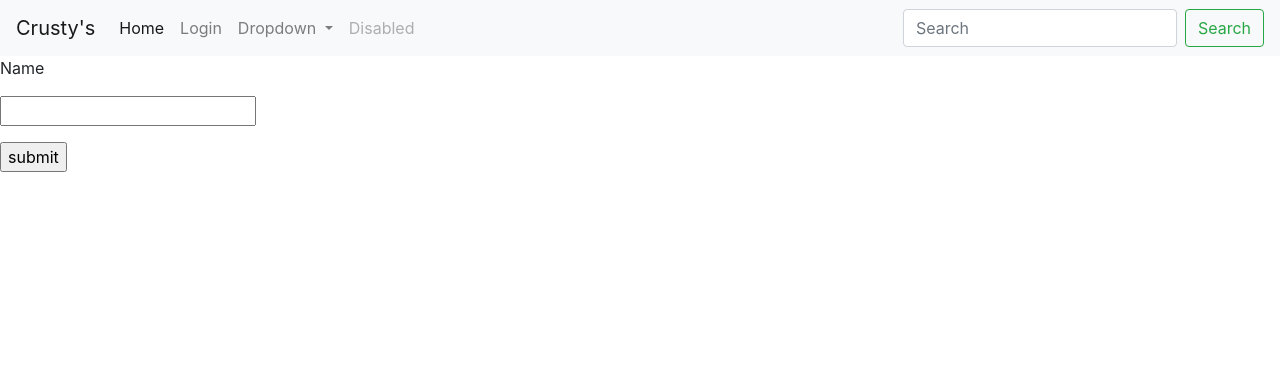
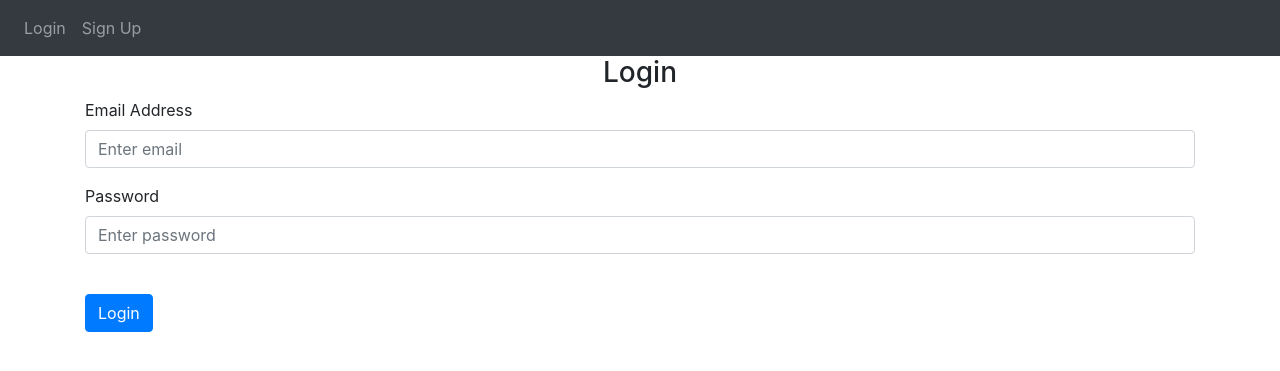
Before and after one commit to CrustyCrusader/WebsiteProject, a Flask app: page /login in a window 1280 px wide. Shown: the top 371 px of the page. Run offline with Flask 2, Linux system fonts and the light colour scheme; some libraries are stand-ins or nearby versions.

Commit message:
updated files from tutorial

```diff
--- a/main.py
+++ b/main.py
@@ -1,6 +1,6 @@
 from  website import create_app
 from flask import Flask
-
+from flask_sqlalchemy import SQLAlchemy
 app = create_app()
 
 if __name__ == '__main__':
--- a/website/auth.py
+++ b/website/auth.py
@@ -1,61 +1,66 @@
-from flask import Blueprint, redirect, session, url_for,render_template, request, flash
-
-auth = Blueprint('auth',__name__)
+from flask import Blueprint, render_template, request, flash, redirect, url_for
+from .models import User
+from werkzeug.security import generate_password_hash, check_password_hash
+from . import db
+from flask_login import login_user, login_required, logout_user, current_user
 
 
-@auth.route("/login", methods = ["POST", "GET"])
-def login():
-    if request.method == "POST":
-        session.permanent = True
-        user = request.form["nm"]
-        session["user"] = user
-
-        found_user = user.query.filter_by(name=user).first()
-
-        if found_user:
-            session["email"] = found_user.email
-        else:
-            usr = user(user,"")
+auth = Blueprint('auth', __name__)
 
 
-        flash("Login Succesful!")
-        return redirect(url_for("user"))
-    else:
-        if "user" in session:
-            flash("Already Logged In!")
-            return redirect(url_for("user"))
+@auth.route('/login', methods=['GET', 'POST'])
+def login():
+    if request.method == 'POST':
+        email = request.form.get('email')
+        password = request.form.get('password')
 
-        return render_template("login.html")
+        user = User.query.filter_by(email=email).first()
+        if user:
+            if check_password_hash(user.password, password):
+                flash('Logged in successfully!', category='success')
+                login_user(user, remember=True)
+                return redirect(url_for('views.home'))
+            else:
+                flash('Incorrect password, try again.', category='error')
+        else:
+            flash('Email does not exist.', category='error')
 
-@auth.route("/logout")
+    return render_template("login.html", user=current_user)
+
+
+@auth.route('/logout')
+@login_required
 def logout():
-    flash(f"You have logged out","info" )
-    session.pop("user",None)
-    session.pop("email", None)
-    return redirect(url_for("login.html"))
+    logout_user()
+    return redirect(url_for('auth.login'))
 
-@auth.route('/sign_up')
+
+@auth.route('/sign-up', methods=['GET', 'POST'])
 def sign_up():
-    return "<p> Sign Up</p>"
+    if request.method == 'POST':
+        email = request.form.get('email')
+        first_name = request.form.get('firstName')
+        password1 = request.form.get('password1')
+        password2 = request.form.get('password2')
 
-@auth.route("/user", methods = ["POST", "GET"])
-def user():
-    email = None
-    if "user" in session:
-        user = session["user"]
+        user = User.query.filter_by(email=email).first()
+        if user:
+            flash('Email already exists.', category='error')
+        elif len(email) < 4:
+            flash('Email must be greater than 3 characters.', category='error')
+        elif len(first_name) < 2:
+            flash('First name must be greater than 1 character.', category='error')
+        elif password1 != password2:
+            flash('Passwords don\'t match.', category='error')
+        elif len(password1) < 7:
+            flash('Password must be at least 7 characters.', category='error')
+        else:
+            new_user = User(email=email, first_name=first_name, password=generate_password_hash(
+                password1, method='sha256'))
+            db.session.add(new_user)
+            db.session.commit()
+            login_user(new_user, remember=True)
+            flash('Account created!', category='success')
+            return redirect(url_for('views.home'))
 
-        if request.method == "POST":
-            email = request.form["email"]
-            session["email"] = email
-            found_user = user.query.filter_by(name=user).first()
-            found_user.email=email
-            db.session.commit()
-            flash("Email saved")
-        else:
-            if "email" in session:
-                email = session["email"]
-
-        return render_template("user.html", email = email )
-    else:
-        flash("You are not logged in")
-        return redirect(url_for("login"))
+    return render_template("sign_up.html", user=current_user)
--- a/website/static/index.js
+++ b/website/static/index.js
@@ -0,0 +1,10 @@
+nes (8 sloc)  184 Bytes
+
+function deleteNote(noteId) {
+  fetch("/delete-note", {
+    method: "POST",
+    body: JSON.stringify({ noteId: noteId }),
+  }).then((_res) => {
+    window.location.href = "/";
+  });
+}
--- a/website/templates/base.html
+++ b/website/templates/base.html
@@ -1,54 +1,83 @@
-<!doctype html>
+<!DOCTYPE html>
 <html>
   <head>
-    <link rel="stylesheet" href="https://stackpath.bootstrapcdn.com/bootstrap/4.3.1/css/bootstrap.min.css" integrity="sha384-ggOyR0iXCbMQv3Xipma34MD+dH/1fQ784/j6cY/iJTQUOhcWr7x9JvoRxT2MZw1T" crossorigin="anonymous">
-    <title>{% block title %}{% endblock %}</title>
+    <meta charset="utf-8" />
+    <meta name="viewport" content="width=device-width, initial-scale=1" />
+    <link
+      rel="stylesheet"
+      href="https://stackpath.bootstrapcdn.com/bootstrap/4.4.1/css/bootstrap.min.css"
+      integrity="sha384-Vkoo8x4CGsO3+Hhxv8T/Q5PaXtkKtu6ug5TOeNV6gBiFeWPGFN9MuhOf23Q9Ifjh"
+      crossorigin="anonymous"
+    />
+    <link
+      rel="stylesheet"
+      href="https://stackpath.bootstrapcdn.com/font-awesome/4.7.0/css/font-awesome.min.css"
+      crossorigin="anonymous"
+    />
+
+    <title>{% block title %}Home{% endblock %}</title>
   </head>
   <body>
-    <nav class="navbar navbar-expand-lg navbar-light bg-light">
-        <a class="navbar-brand" href="#">Crusty's</a>
-        <button class="navbar-toggler" type="button" data-toggle="collapse" data-target="#navbarSupportedContent" aria-controls="navbarSupportedContent" aria-expanded="false" aria-label="Toggle navigation">
+    <nav class="navbar navbar-expand-lg navbar-dark bg-dark">
+      <button
+        class="navbar-toggler"
+        type="button"
+        data-toggle="collapse"
+        data-target="#navbar"
+      >
         <span class="navbar-toggler-icon"></span>
       </button>
-
-        <div class="collapse navbar-collapse" id="navbarSupportedContent">
-          <ul class="navbar-nav mr-auto">
-            <li class="nav-item active">
-              <a class="nav-link" href="/">Home <span class="sr-only">(current)</span></a>
-            </li>
-            <li class="nav-item">
-              <a class="nav-link" href="login">Login</a>
-            </li>
-            <li class="nav-item dropdown">
-              <a class="nav-link dropdown-toggle" href="#" id="navbarDropdown" role="button" data-toggle="dropdown" aria-haspopup="true" aria-expanded="false">
-                Dropdown
-              </a>
-              <div class="dropdown-menu" aria-labelledby="navbarDropdown">
-                <a class="dropdown-item" href="#">Action</a>
-                <a class="dropdown-item" href="/sign_up">Sign-up</a>
-                <div class="dropdown-divider"></div>
-                <a class="dropdown-item" href="/logout">Logout</a>
+      <div class="collapse navbar-collapse" id="navbar">
+        <div class="navbar-nav">
+          {% if user.is_authenticated %}
+          <a class="nav-item nav-link" id="home" href="/">Home</a>
+          <a class="nav-item nav-link" id="logout" href="/logout">Logout</a>
+          {% else %}
+          <a class="nav-item nav-link" id="login" href="/login">Login</a>
+          <a class="nav-item nav-link" id="signUp" href="/sign-up">Sign Up</a>
+          {% endif %}
         </div>
-            </li>
-            <li class="nav-item">
-              <a class="nav-link disabled" href="#" tabindex="-1" aria-disabled="true">Disabled</a>
-            </li>
-          </ul>
-          <form class="form-inline my-2 my-lg-0">
-            <input class="form-control mr-sm-2" type="search" placeholder="Search" aria-label="Search">
-            <button class="btn btn-outline-success my-2 my-sm-0" type="submit">Search</button>
-          </form>
       </div>
     </nav>
 
-    <div>
-        {% block content %}
-        {% endblock %}
+    {% with messages = get_flashed_messages(with_categories=true) %} {% if
+    messages %} {% for category, message in messages %} {% if category ==
+    'error' %}
+    <div class="alert alert-danger alter-dismissable fade show" role="alert">
+      {{ message }}
+      <button type="button" class="close" data-dismiss="alert">
+        <span aria-hidden="true">&times;</span>
+      </button>
     </div>
+    {% else %}
+    <div class="alert alert-success alter-dismissable fade show" role="alert">
+      {{ message }}
+      <button type="button" class="close" data-dismiss="alert">
+        <span aria-hidden="true">&times;</span>
+      </button>
+    </div>
+    {% endif %} {% endfor %} {% endif %} {% endwith %}
 
+    <div class="container">{% block content %} {% endblock %}</div>
+    <script
+      src="https://code.jquery.com/jquery-3.2.1.slim.min.js"
+      integrity="sha384-KJ3o2DKtIkvYIK3UENzmM7KCkRr/rE9/Qpg6aAZGJwFDMVNA/GpGFF93hXpG5KkN"
+      crossorigin="anonymous"
+    ></script>
+    <script
+      src="https://cdnjs.cloudflare.com/ajax/libs/popper.js/1.12.9/umd/popper.min.js"
+      integrity="sha384-ApNbgh9B+Y1QKtv3Rn7W3mgPxhU9K/ScQsAP7hUibX39j7fakFPskvXusvfa0b4Q"
+      crossorigin="anonymous"
+    ></script>
+    <script
+      src="https://maxcdn.bootstrapcdn.com/bootstrap/4.0.0/js/bootstrap.min.js"
+      integrity="sha384-JZR6Spejh4U02d8jOt6vLEHfe/JQGiRRSQQxSfFWpi1MquVdAyjUar5+76PVCmYl"
+      crossorigin="anonymous"
+    ></script>
 
-    <script src="https://code.jquery.com/jquery-3.3.1.slim.min.js" integrity="sha384-q8i/X+965DzO0rT7abK41JStQIAqVgRVzpbzo5smXKp4YfRvH+8abtTE1Pi6jizo" crossorigin="anonymous"></script>
-    <script src="https://cdnjs.cloudflare.com/ajax/libs/popper.js/1.14.7/umd/popper.min.js" integrity="sha384-UO2eT0CpHqdSJQ6hJty5KVphtPhzWj9WO1clHTMGa3JDZwrnQq4sF86dIHNDz0W1" crossorigin="anonymous"></script>
-    <script src="https://stackpath.bootstrapcdn.com/bootstrap/4.3.1/js/bootstrap.min.js" integrity="sha384-JjSmVgyd0p3pXB1rRibZUAYoIIy6OrQ6VrjIEaFf/nJGzIxFDsf4x0xIM+B07jRM" crossorigin="anonymous"></script>
+    <script
+      type="text/javascript"
+      src="{{ url_for('static', filename='index.js') }}"
+    ></script>
   </body>
 </html>
--- a/website/templates/login.html
+++ b/website/templates/login.html
@@ -1,17 +1,30 @@
 {% extends "base.html" %}
-{% block title %}Login Page{% endblock %}
-
-{% block content %}
-    {% with messages = get_flashed_messages() %}
-        {% if messages %}
-            {% for msg in messages %}
-                    <p>{{msg}}</p>
-            {% endfor %}
-        {% endif %}
-    {% endwith %}
-<form action ="#" method ="POST">
-    <p>Name</p>
-    <p> <input type="text" name="nm"> </p>
-    <p> <input type="submit" value="submit"> </p>
-</form>
-{% endblock %}
+ {% block title %}Login{% endblock %}
+ {% block
+    content %}
+    <form method="POST">
+      <h3 align="center">Login</h3>
+      <div class="form-group">
+        <label for="email">Email Address</label>
+        <input
+          type="email"
+          class="form-control"
+          id="email"
+          name="email"
+          placeholder="Enter email"
+        />
+      </div>
+      <div class="form-group">
+        <label for="password">Password</label>
+        <input
+          type="password"
+          class="form-control"
+          id="password"
+          name="password"
+          placeholder="Enter password"
+        />
+      </div>
+      <br />
+      <button type="submit" class="btn btn-primary">Login</button>
+    </form>
+    {% endblock %}
```
Also changed, not shown: website/__init__.py (+26 -13 lines), website/models.py (+18 -0 lines), website/templates/home.html (+22 -4 lines), website/templates/sign_up.html (+30 -6 lines), website/templates/user.html (deleted, +0 -15 lines), website/views.py (+34 -4 lines), website/database.db (added). Lines whose indentation alone changed are shown as unchanged.
